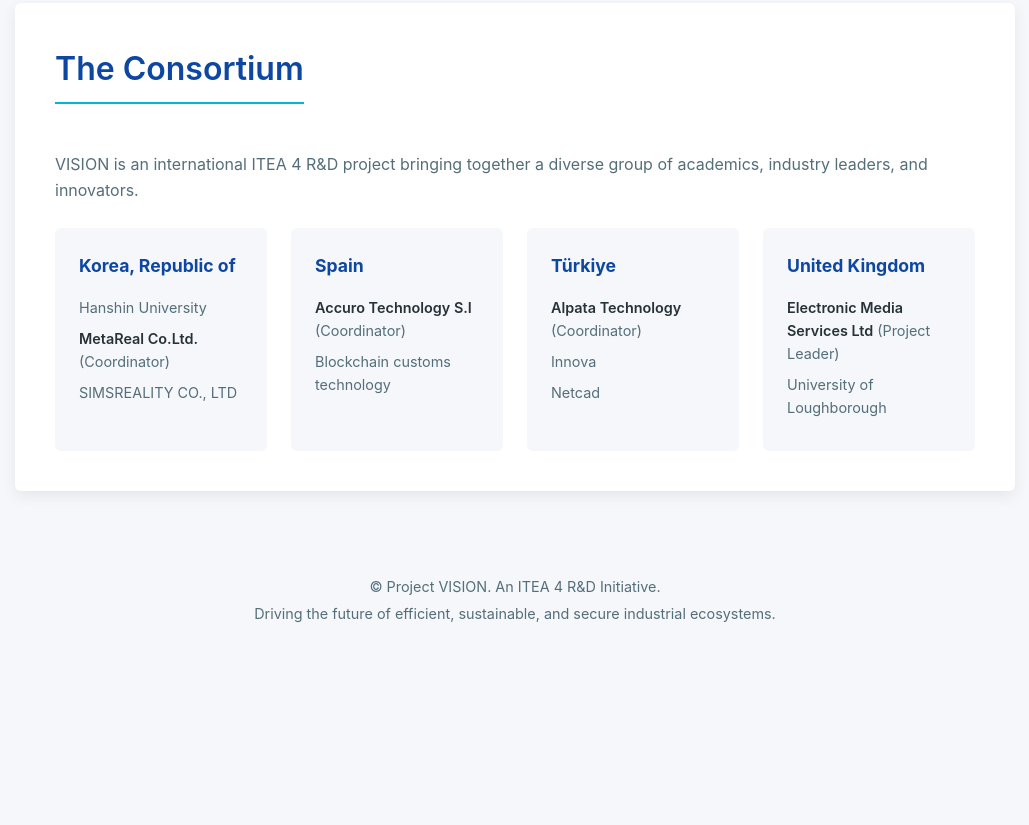
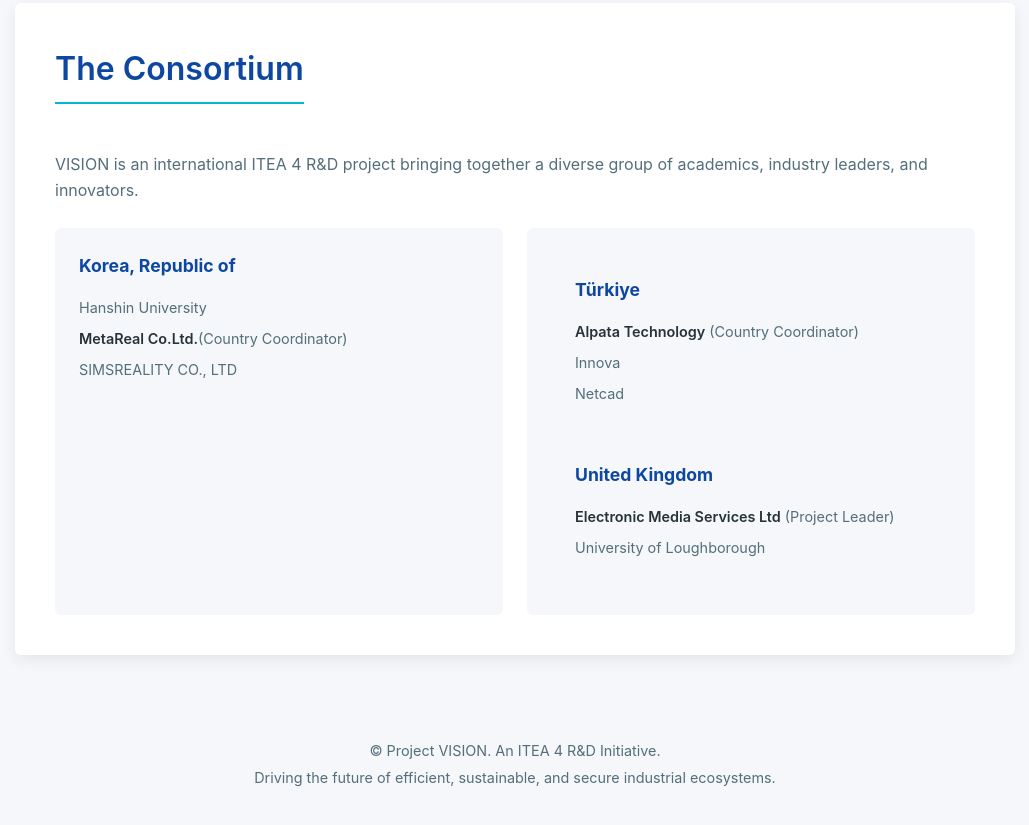
Before and after one commit to itea-vision/web, a plain HTML site: page index.html in a window 1280 px wide. Shown: the part 2241-3066 px from the top of the page, without its empty margins (125-1154 px from the left). Before the commit the page ends 2918 px from the top, so only its background shows below. Drawn offline with Linux system fonts and the light colour scheme.

Commit message:
updated partners

```diff
--- a/index.html
+++ b/index.html
@@ -280,21 +280,15 @@
                     <h4>Korea, Republic of</h4>
                     <ul>
                         <li>Hanshin University</li>
-                        <li><strong>MetaReal Co.Ltd.</strong> (Coordinator)</li>
+                        <li><strong>MetaReal Co.Ltd.</strong>(Country Coordinator)</li>
                         <li>SIMSREALITY CO., LTD</li>
                     </ul>
                 </div>
                 <div class="partner-country">
-                    <h4>Spain</h4>
-                    <ul>
-                        <li><strong>Accuro Technology S.I</strong> (Coordinator)</li>
-                        <li>Blockchain customs technology</li>
-                    </ul>
-                </div>
                 <div class="partner-country">
                     <h4>Türkiye</h4>
                     <ul>
-                        <li><strong>Alpata Technology</strong> (Coordinator)</li>
+                        <li><strong>Alpata Technology</strong> (Country Coordinator)</li>
                         <li>Innova</li>
                         <li>Netcad</li>
                     </ul>
```
